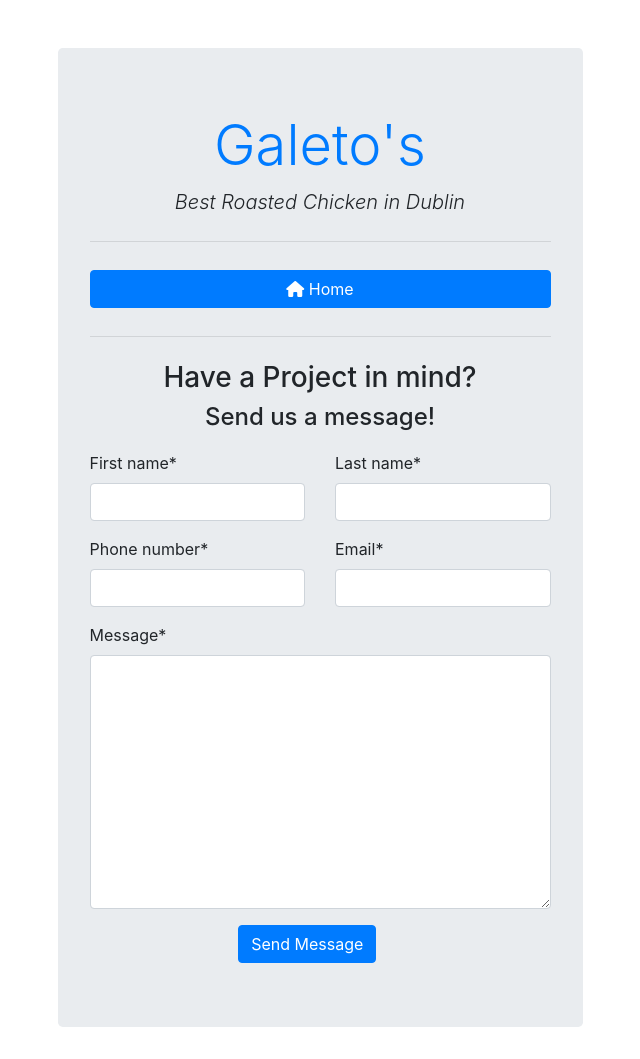
After one commit to Cesargarciajr/Galetos-OrderApp-pp4, a Django app: page /contact/ in a window 1280 px wide. The commit adds this page. Shown: the whole page, without its empty margins (320-960 px from the left). Run offline with Django 3.2, Linux system fonts and the light colour scheme; some libraries are stand-ins or nearby versions.

Commit message:
Add contact page template and style

```diff
--- a/orderapp/forms.py
+++ b/orderapp/forms.py
@@ -1,6 +1,6 @@
 from django import forms
 from django.forms import DateInput
-from .models import NewOrderModel
+from .models import NewOrderModel, ContactFormModel
 
 
 class NewOrderForm(forms.ModelForm):
@@ -9,3 +9,11 @@ class NewOrderForm(forms.ModelForm):
         model = NewOrderModel
         fields = ('first_name', 'last_name', 'phone_number',
                   'email', 'quantity', 'date')
+
+
+class ContactForm(forms.ModelForm):
+
+    class Meta:
+        model = ContactFormModel
+        fields = ('first_name', 'last_name', 'phone_number',
+                  'email', 'message',)
--- a/orderapp/models.py
+++ b/orderapp/models.py
@@ -2,25 +2,6 @@ from django.db import models
 from django.contrib.auth.models import User
 
 STATUS = ((0, "Pending"), (1, "Approved"))
-
-
-class Post(models.Model):
-    title = models.CharField(max_length=200, unique=True)
-    slug = models.SlugField(max_length=200, unique=True)
-    author = models.ForeignKey(
-        User, on_delete=models.CASCADE, related_name="order_post")
-    updated_on = models.DateTimeField(auto_now=True)
-    content = models.TextField()
-    excerpt = models.TextField(blank=True)
-    created_on = models.DateTimeField(auto_now_add=True)
-    status = models.IntegerField(choices=STATUS, default=0)
-
-    class Meta:
-        ordering = ['created_on']
-
-    def __str__(self):
-        return self.title
-
 
 class NewOrderModel(models.Model):
     author = models.ForeignKey(
@@ -43,3 +24,14 @@ class NewOrderModel(models.Model):
 
     def __str__(self):
         return self.first_name
+
+
+class ContactFormModel(models.Model):
+    first_name = models.CharField(max_length=200, unique=False)
+    last_name = models.CharField(max_length=200, unique=False)
+    phone_number = models.CharField(max_length=200, unique=False)
+    email = models.CharField(max_length=200, unique=True)
+    message = models.TextField(max_length=500, unique=False)
+
+    def __str__(self):
+        return self.first_name
--- a/orderapp/urls.py
+++ b/orderapp/urls.py
@@ -5,5 +5,6 @@ urlpatterns = [
     path('', views.home, name="home"),
     path('neworder/', views.new_order, name="neworder"),
     path('orderslist/', views.orders_list, name="orderslist"),
+    path('contact/', views.contact, name="contact"),
     path('accounts/', include('allauth.urls')),
 ]
--- a/orderapp/views.py
+++ b/orderapp/views.py
@@ -1,5 +1,5 @@
 from django.shortcuts import render, redirect
-from .forms import NewOrderForm
+from .forms import NewOrderForm, ContactForm
 
 # Rendering home page
 
@@ -23,3 +23,15 @@ def new_order(request):
 # Rendering Order List page
 def orders_list(request):
     return render(request, 'orders_list.html')
+
+
+# Rendering Contact us page
+def contact(request):
+    if request.method == "GET":
+        form = ContactForm()
+        return render(request, 'contact.html', {'form': form})
+    else:
+        form = ContactForm(request.POST)
+        if form.is_valid():
+            form.save()
+        return redirect('home')
--- /dev/null
+++ b/templates/contact.html
@@ -0,0 +1,25 @@
+{% extends "base.html" %} {% load crispy_forms_tags %}
+
+{% block content %}
+    <form action="" method="post" autocomplete="off">
+        {% csrf_token %}
+        <a href="{% url 'home' %}">
+            <div class="col m-1 mx-auto btn btn-primary">
+                <i class="fa-solid fa-house" style="color: #ffffff;"></i>
+                Home
+            </div>
+        </a>
+        <hr class="my-4">
+        <div class="row">
+            <h3 class="col-md-12 text-center">Have a Project in mind?</h3>
+                <br><h4 class="col-md-12 text-center">Send us a message!</h4>
+            <br>
+            <br>
+            <div class="col-md-6">{{ form.first_name|as_crispy_field }}</div>
+            <div class="col-md-6">{{ form.last_name|as_crispy_field }}</div>
+            <div class="col-md-6">{{ form.phone_number|as_crispy_field }}</div>
+            <div class="col-md-6">{{ form.email|as_crispy_field }}</div>
+            <div class="col-md-12">{{ form.message|as_crispy_field }}</div>
+            <button type="submit" class="btn btn-primary offset-md-4">Send Message</button>
+        </div>
+{% endblock content %}
--- a/templates/index.html
+++ b/templates/index.html
@@ -7,7 +7,7 @@
             ORDER NOW
         </div>
     </a>
-    <a href="#">
+    <a href="{% url 'contact' %}">
         <div class="col m-1 mx-auto btn btn-info">
             <i class="fa-solid fa-phone" style="color: #ffffff;"></i>
             CONTACT US
```
